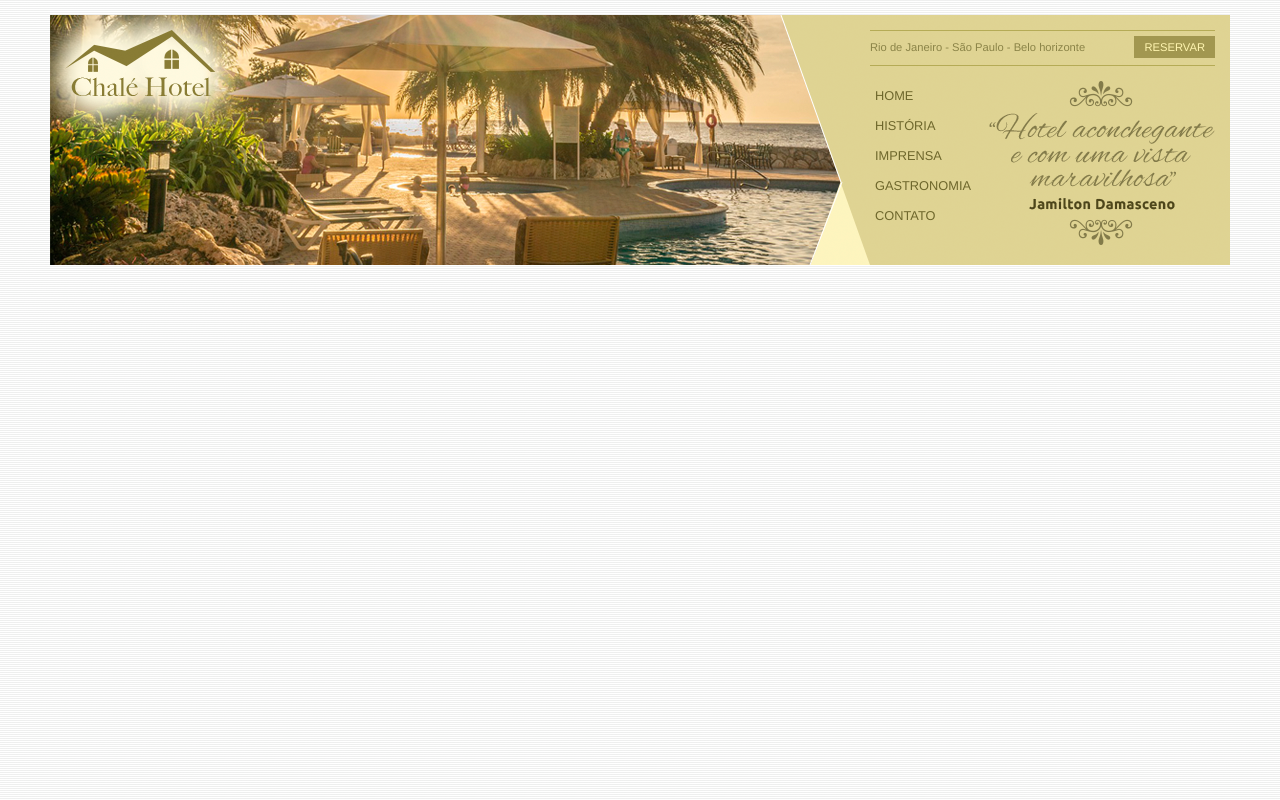
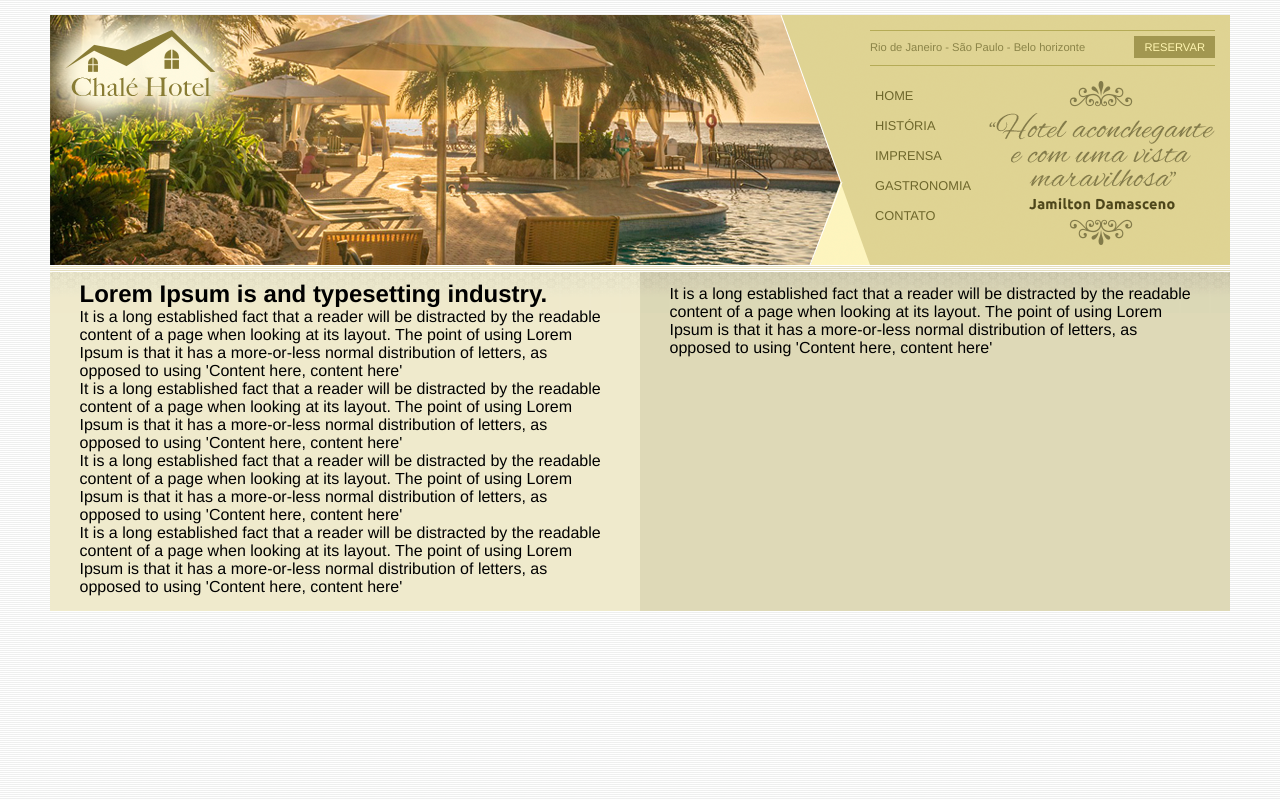
Before and after one commit to heberoffice21/Desafio_6_site_hotel_html_css, a plain HTML site: page index.html in a window 1280 px wide. Drawn offline with Linux system fonts and the light colour scheme.

Commit message:
atualização 03-05-2023
acrescentei 1 foto coluna falsa onde ela se divide em 2 colunas e
criei 2 areas para iniciar a postagem dos conteúdos.
iniciei a postagem da descrição do hotel em uma dessas areas mas faltou terminar de configurar ela

nesta pratica eu acrescentei 2 imagens como função de divisória
e terminei as configurações da descrição do hotel faltando apenas
as configurações visuais delas

```diff
--- a/css/estilo.css
+++ b/css/estilo.css
@@ -15,7 +15,7 @@ body {
 /*Areas principais*/
 
 #container {
-	background: #ede9cc;
+	background: #ede9cc url(../imagens/bg-container.png) top center repeat-y;
 	margin: 0 auto;
 	min-width: 740px;
 	max-width: 1180px;
@@ -140,3 +140,34 @@ ul#navegacao {
 	height: 164px;
 	float: right;
 }
+
+
+
+/*Area de Conteúdos*/
+
+
+#area-principal {
+	float: left;
+	width: 50%;
+	background: url(../imagens/bg-area-principal.png) top left repeat-x;
+	padding: 15px 0px;
+}
+
+
+
+#area-lateral {
+	float: right;
+	width: 50%;
+	background: url(../imagens/bg-area-lateral.png) top left repeat-x;
+	padding: 20px 0px;
+
+}
+
+.conteudo {
+	margin: 0 auto;
+	width: 90%;
+}
+
+#rodape {
+	clear: both;
+}
--- a/index.html
+++ b/index.html
@@ -94,6 +94,47 @@
 
 
 
+
+			<!-- Area dos Conteudos -->
+
+			<div id="area-principal" >
+
+
+				<div class="conteudo" >
+					<h2>Lorem Ipsum is and typesetting industry.</h2>
+
+				<p>It is a long established fact that a reader will be distracted by the readable content of a page when looking at its layout. The point of using Lorem Ipsum is that it has a more-or-less normal distribution of letters, as opposed to using 'Content here, content here'</p>
+
+				<p>It is a long established fact that a reader will be distracted by the readable content of a page when looking at its layout. The point of using Lorem Ipsum is that it has a more-or-less normal distribution of letters, as opposed to using 'Content here, content here'</p>
+
+				<p>It is a long established fact that a reader will be distracted by the readable content of a page when looking at its layout. The point of using Lorem Ipsum is that it has a more-or-less normal distribution of letters, as opposed to using 'Content here, content here'</p>
+
+				<p>It is a long established fact that a reader will be distracted by the readable content of a page when looking at its layout. The point of using Lorem Ipsum is that it has a more-or-less normal distribution of letters, as opposed to using 'Content here, content here'</p>
+				</div>
+
+			</div>
+
+			<div id="area-lateral" >
+
+				<div class="conteudo" >
+
+				<p>It is a long established fact that a reader will be distracted by the readable content of a page when looking at its layout. The point of using Lorem Ipsum is that it has a more-or-less normal distribution of letters, as opposed to using 'Content here, content here'</p>
+
+				</div>
+
+			</div>
+
+			<div id="rodape">
+
+
+
+
+			</div>
+
+
+
+
+
 		</div>  <!-- fim container -->
 
 
```
